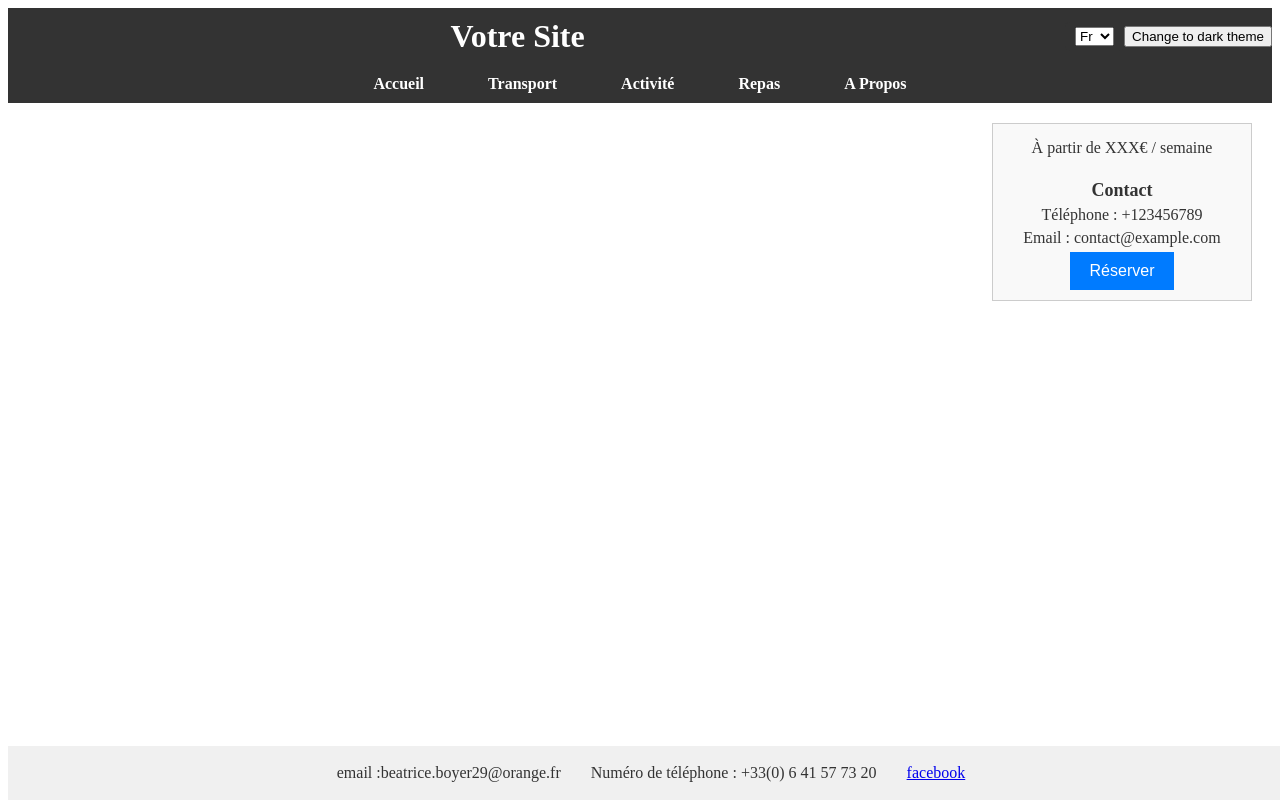
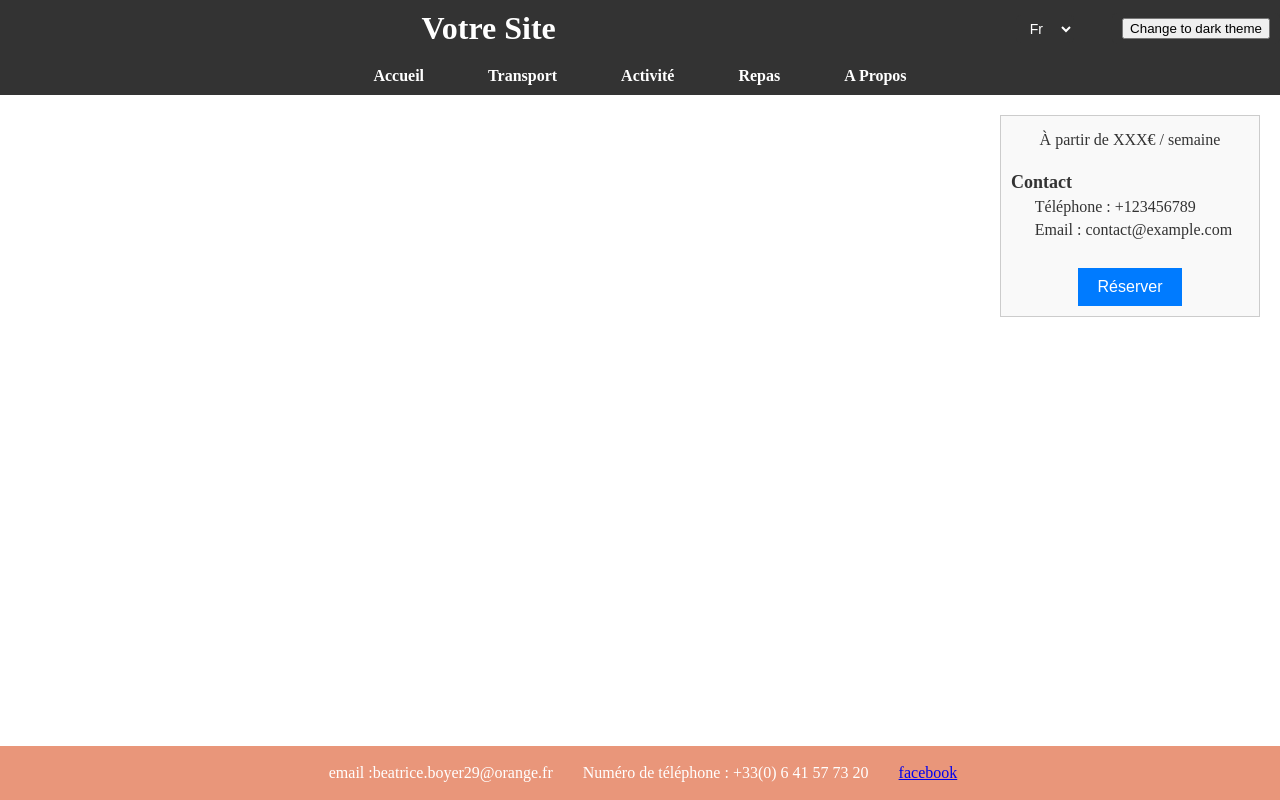
Before and after one commit to PAIVANicolas/ProjetGite, a PHP site: page / in a window 1280 px wide. Run offline with PHP 8.4, Linux system fonts and the light colour scheme.

Commit message:
ajustement de css

```diff
--- a/css/footer.css
+++ b/css/footer.css
@@ -1,27 +1,23 @@
-/* Importez les variables CSS de rules.css */
-@import url("rules.css");
-
 /* CSS pour le footer */
 .footerpage {
     text-align: center;
     padding: 3px;
-    /* Utilisez les variables pour la couleur de fond du footer */
-    background-color: var(--footer-background-color);
+    background-color: DarkSalmon;
     display: flex;
-    /* Utilisez les variables pour la couleur du texte du footer */
-    color: var(--footer-text-color);
-    position: absolute;
+    color: white;
+    position: fixed;
     width: 100%;
     bottom: 0;
     justify-content: center;
 }
 
-.items {
+.items{
     display: flex;
     flex-direction: row;
     align-items: center;
+
 }
 
-.item {
+.item{
     margin: 15px;
 }
--- a/css/header.css
+++ b/css/header.css
@@ -2,7 +2,7 @@
 @import url("rules.css");
 
 /* Styles pour l'en-tête (header) */
-header {
+.header {
     background-color: var(--header-background-color); /* Utilisez la variable pour la couleur de fond de l'en-tête */
     color: var(--header-text-color); /* Utilisez la variable pour la couleur du texte de l'en-tête */
     text-align: center;
@@ -12,7 +12,7 @@ header {
     align-items: center;
 }
 
-.language-dropdown {
+.select, .mode-toggle {
     background-color: var(--nav-background-color); /* Utilisez la variable pour la couleur de fond de la barre de navigation */
     color: var(--nav-text-color); /* Utilisez la variable pour la couleur du texte de la barre de navigation */
     border: none;
@@ -20,6 +20,7 @@ header {
     border-radius: 5px;
     font-size: 14px;
     margin-left: 3%;
+
     cursor: pointer;
 }
 
--- a/css/rules.css
+++ b/css/rules.css
@@ -57,8 +57,12 @@
     --header-text-color: var(--header-text-color-dark);
 }
 
+
 /* Exemple d'utilisation des propriétés CSS personnalisées */
 body {
     background-color: var(--background-color);
     color: var(--text-color);
+    width: 100%;
+    margin: 0;
+    padding: 0;
 }
--- a/css/sticky.css
+++ b/css/sticky.css
@@ -20,7 +20,7 @@
     background-color: #f9f9f9; /* Couleur de fond du sous-conteneur */
     padding: 10px;
     border: 1px solid #ccc; /* Bordure autour du sous-conteneur */
-    text-align: center;
+    text-align: center; /* Centrer le contenu du sous-conteneur */
     width: 100%; /* Utilisation de 100% de la largeur du conteneur principal */
     margin-bottom: 10px; /* Espace en bas du sous-conteneur */
 }
@@ -28,6 +28,7 @@
 /* Style pour le titre "Contact" */
 .sub-container h2 {
     font-size: 18px;
+    text-align: left;
     margin: 0;
 }
 
@@ -39,6 +40,8 @@
     padding: 10px 20px;
     font-size: 16px;
     cursor: pointer;
+    margin: 0 auto; /* Centre le bouton horizontalement */
+    margin-top: 10%;
 }
 
 /* Style au survol du bouton "Réserver" */
@@ -50,3 +53,9 @@
 .price, .phone, .email {
     margin: 5px 0;
 }
+
+/* Style pour le texte "À partir de XXX€ / semaine" */
+.phone, .email {
+    margin-left: 10%;
+    text-align: start; /* Alignement à droite */
+}
--- a/header.php
+++ b/header.php
@@ -1,14 +1,14 @@
 <header>
-    <h1 class="site-name">Votre Site</h1>
-    <div class="language-dropdown">
+    <div class="header">
+        <h1 class="site-name">Votre Site</h1>
         <!-- Insérez ici votre liste déroulante pour la langue -->
-        <select>
+        <select class="select">
             <option value="fr">Fr</option>
             <option value="en">En</option>
             <!-- Ajoutez d'autres langues au besoin -->
         </select>
-    </div>
-    <div class="mode-toggle" onclick="toggleDarkMode()">
-    <button type="button" data-theme-toggle aria-label="Change to dark theme">Change to dark theme</button>
+        <div class="mode-toggle" onclick="toggleDarkMode()">
+            <button type="button" data-theme-toggle aria-label="Change to dark theme">Change to dark theme</button>
+        </div>
     </div>
 </header>
```
